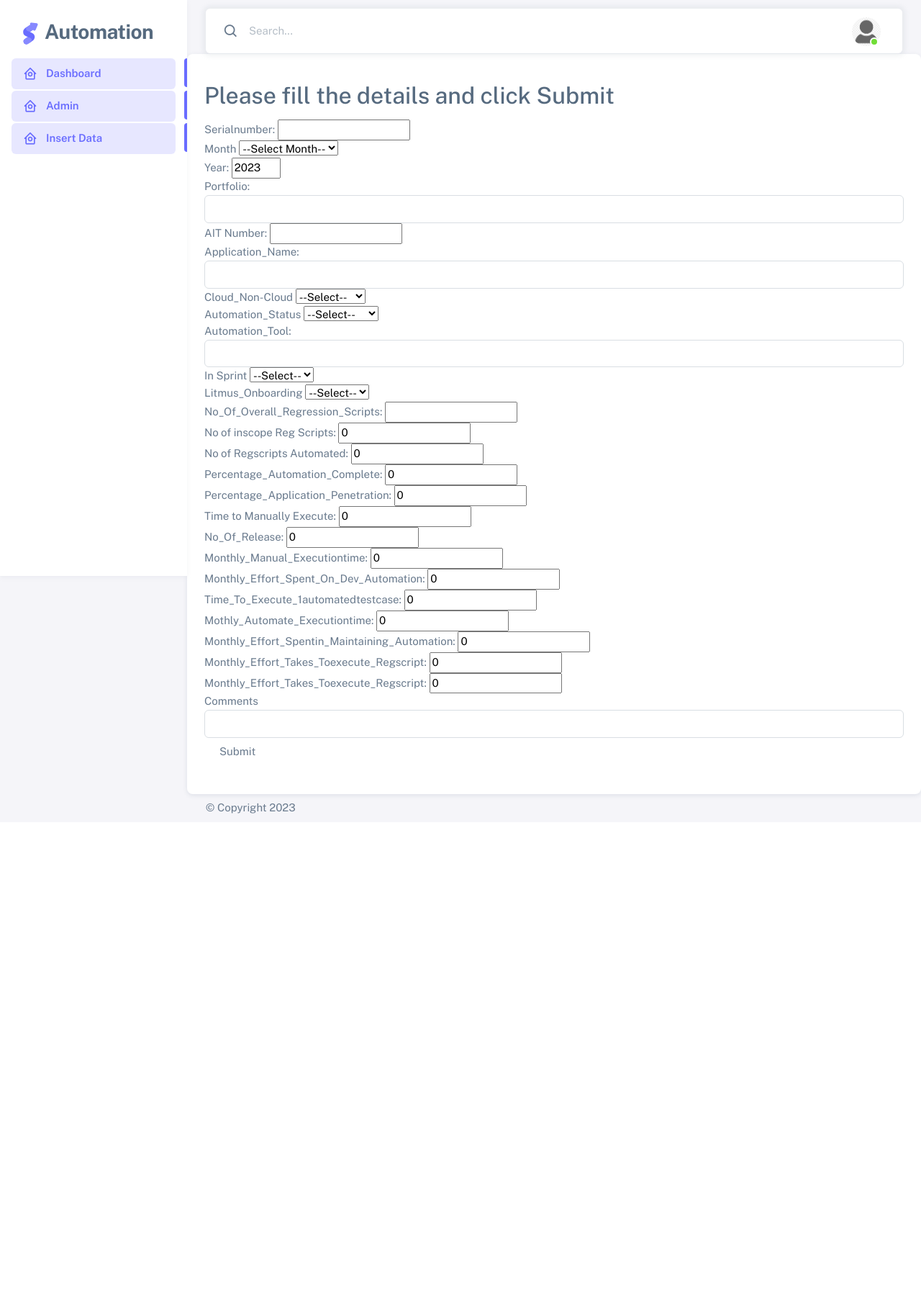
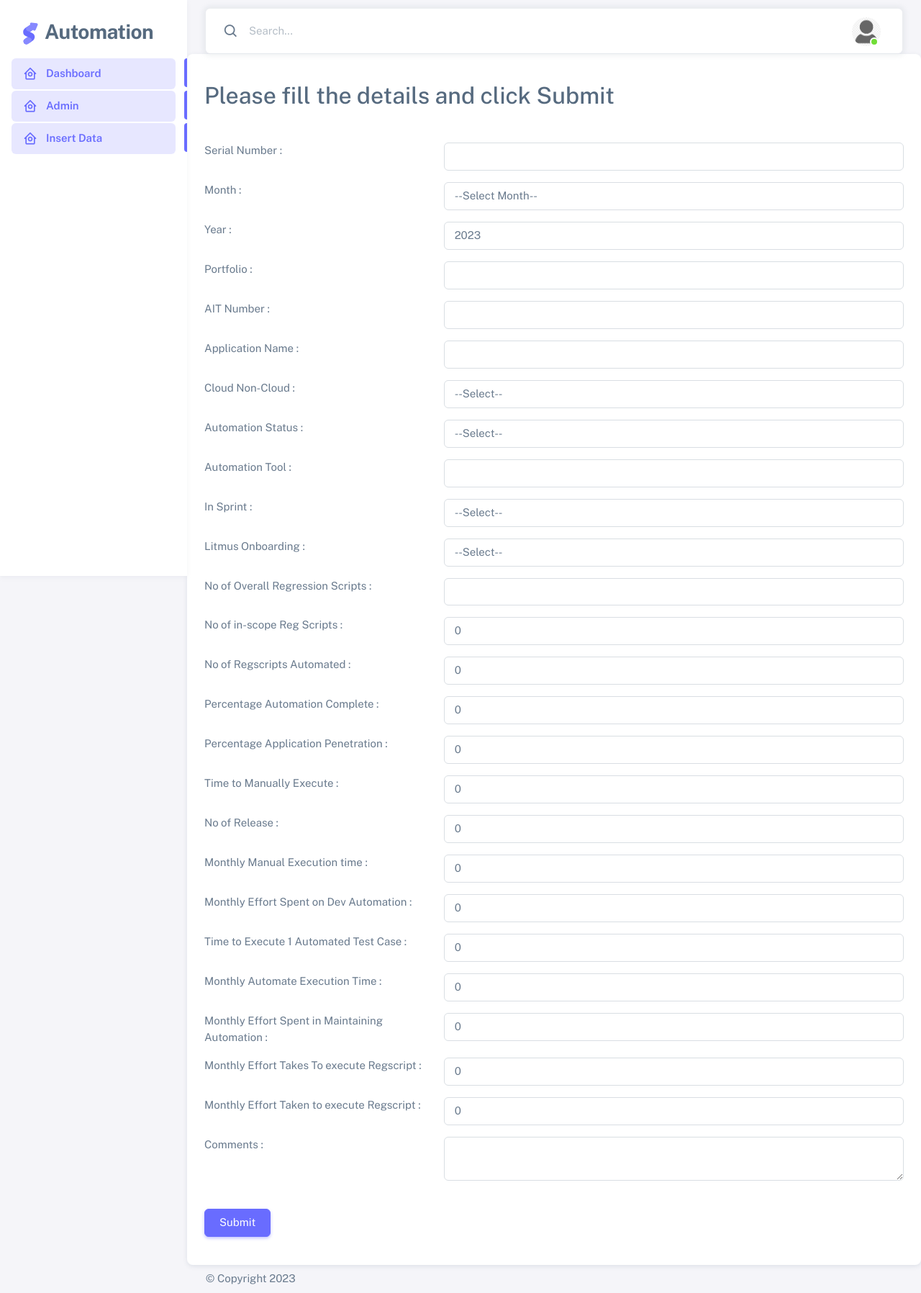
Before and after one commit to indhumano/Accenture_AutomationDashboard, a Django app: page /list/createdata/ in a window 1280 px wide. Shown: the whole page at 72% size. Before the commit the page ends 1130 px from the top, so only its background shows below. Run offline with Django 4.2, Linux system fonts and the light colour scheme; parts of the project's set-up code (start-up, migrations or seed data) failed here and were passed over; some libraries are stand-ins or nearby versions.

Commit message:
changed UI for data entry added existing entry filter based on search keyword in Search textbox minor bug fixes

```diff
--- a/dashboard_app/templates/Insert_automation_data.html
+++ b/dashboard_app/templates/Insert_automation_data.html
@@ -54,6 +54,7 @@
     <!--! Template customizer & Theme config files MUST be included after core stylesheets and helpers.js in the <head> section -->
     <!--? Config:  Mandatory theme config file contain global vars & default theme options, Set your preferred theme option in this file.  -->
     <script src="{% static 'assets/js/config.js' %}"></script>
+
   </head>
 
   <body>
@@ -120,7 +121,9 @@
                   </g>
                 </svg>
               </span>
+              <a href="{% url 'Dashboard' %}" class="menu-link" target="_blank">
                 <span class="app-brand-text demo menu-text fw-bolder ms-2">Automation</span>
+              </a>
             </a>
 
             <a href="javascript:void(0);" class="layout-menu-toggle menu-link text-large ms-auto d-block d-xl-none">
@@ -133,7 +136,7 @@
           <ul class="menu-inner py-1">
             <!-- Dashboard -->
             <li class="menu-item active">
-              <a href="Index.html" class="menu-link">
+              <a href="{% url 'Dashboard' %}" class="menu-link">
                 <i class="menu-icon tf-icons bx bx-home-circle"></i>
                 <div data-i18n="Analytics">Dashboard</div>
               </a>
@@ -173,7 +176,7 @@
                   <div class="navbar-nav align-items-center">
                     <div class="nav-item d-flex align-items-center">
                       <i class="bx bx-search fs-4 lh-0"></i>
-                      <input
+                      <input id="search"
                         type="text"
                         class="form-control border-0 shadow-none"
                         placeholder="Search..."
@@ -248,20 +251,25 @@
 
 
     <div class="card">
-      <div class="col-lg-12 col-md-12 order-1">
+      <div class="">
         <div class="card-body">
         <div class="insert_data_background">
             <h3>{{ message }}</h3>
+          <div class="mb-5">
             <h2>Please fill the details and click Submit</h2>
+          </div>
           <form class="form-horizontal" method="post" action="{% url 'Insert_automation_data' %}">
               {% csrf_token %}
-            <div class="form-group">
-              <label for="Serialnumber">Serialnumber:</label>
-              <input id="Serialnumber" name="serialnumber" type="number" required/>
+            <div class="form-group row mb-3">
+              <label for="Serialnumber" class="control-label col-lg-4">Serial Number :</label>
+              <div class="col-lg-8">
+                <input id="Serialnumber" name="serialnumber" type="number" class="form-control" required/>
               </div>
-            <div class="form-group">
-              <label for="month">Month</label>
-              <select id='month' name="month" onchange="show_month()" required>
+            </div>
+            <div class="form-group row mb-3">
+              <label for="month" class="control-label col-lg-4">Month :</label>
+              <div class="col-lg-8">
+                <select id='month' name="month" onchange="show_month()" class="form-control" required>
                     <option selected value=''>--Select Month--</option>
                     <option value='1'>Janaury</option>
                     <option value='2'>February</option>
@@ -277,145 +285,171 @@
                     <option value='12'>December</option>
                 </select>
               </div>
-            <div class="form-group">
-              <label for="year">Year:</label>
-              <input id="year" name="year" type="number" min="1900" max="2099" step="1" value="2023" required/>
             </div>
-
-            <div class="form-group">
-              <label for="portfolio">Portfolio:</label>
+            <div class="form-group row mb-3">
+              <label for="year" class="control-label col-lg-4">Year :</label>
+              <div class="col-lg-8">
+                <input id="year" name="year" type="number" min="1900" max="2099" step="1" value="2023" class="form-control" required/>
+              </div>
+            </div>
+            <div class="form-group row mb-3">
+              <label for="portfolio" class="control-label col-lg-4">Portfolio :</label>
+              <div class="col-lg-8">
                 <input type="text" name="portfolio" class="form-control" id="portfolio" required>
               </div>
-
-            <div class="form-group">
-              <label for="aitnumber">AIT Number:</label>
-              <input id="aitnumber" name="AIT_Number" type="number" required/>
             </div>
-
-            <div class="form-group">
-              <label for="application_name">Application_Name:</label>
+            <div class="form-group row mb-3">
+              <label for="aitnumber" class="control-label col-lg-4">AIT Number :</label>
+              <div class="col-lg-8">
+                <input id="aitnumber" name="AIT_Number" type="number" class="form-control" required/>
+              </div>
+            </div>
+            <div class="form-group row mb-3">
+              <label for="application_name" class="control-label col-lg-4">Application Name :</label>
+              <div class="col-lg-8">
                 <input type="text" name="application_name" class="form-control" id="application_name" required>
               </div>
-
-            <div class="form-group">
-              <label for="cloud_noncloud">Cloud_Non-Cloud</label>
-              <select id='cloud_noncloud' name="could_noncloud" required>
+            </div>
+            <div class="form-group row mb-3">
+              <label for="cloud_noncloud" class="control-label col-lg-4">Cloud Non-Cloud :</label>
+              <div class="col-lg-8">
+                <select id='cloud_noncloud' name="could_noncloud" class="form-control" required>
                     <option selected value=''>--Select--</option>
                     <option value='Cloud'>Cloud</option>
                     <option value='Noncloud'>Non-Cloud</option>
                 </select>
               </div>
-
-            <div class="form-group">
-              <label for="automation_status">Automation_Status</label>
-              <select id='automation_status' name="Automation_status" required>
+            </div>
+            <div class="form-group row mb-3">
+              <label for="automation_status" class="control-label col-lg-4">Automation Status :</label>
+              <div class="col-lg-8">
+                <select id='automation_status' name="Automation_status" class="form-control" required>
                     <option selected value=''>--Select--</option>
                     <option value='Not-started'>Not Started</option>
                     <option value='In-progress'>In-Progress</option>
                     <option value='Completed'>Completed</option>
                 </select>
               </div>
-
-            <div class="form-group">
-              <label for="automation_tool">Automation_Tool:</label>
+            </div>
+            <div class="form-group row mb-3">
+              <label for="automation_tool" class="control-label col-lg-4">Automation Tool :</label>
+              <div class="col-lg-8">
                 <input type="text" class="form-control" id="automation_tool" name="automation_tool" required>
               </div>
-
-            <div class="form-group">
-              <label for="insprint">In Sprint</label>
-              <select id='insprint' name="in_sprint" required>
+            </div>
+            <div class="form-group row mb-3">
+              <label for="insprint" class="control-label col-lg-4">In Sprint :</label>
+              <div class="col-lg-8">
+                <select id='insprint' name="in_sprint" class="form-control" required>
                     <option selected value=''>--Select--</option>
                     <option value='Yes'>Yes</option>
                     <option value='No'>No</option>
                 </select>
               </div>
-
-            <div class="form-group">
-              <label for="litmus_onboarding">Litmus_Onboarding</label>
-              <select id='litmus_onboarding' name="litmus_onboarding" required>
+            </div>
+            <div class="form-group row mb-3">
+              <label for="litmus_onboarding" class="control-label col-lg-4">Litmus Onboarding :</label>
+              <div class="col-lg-8">
+                <select id='litmus_onboarding' name="litmus_onboarding" class="form-control" required>
                     <option selected value=''>--Select--</option>
                     <option value='Yes'>Yes</option>
                     <option value='No'>No</option>
                 </select>
               </div>
-
-            <div class="form-group">
-              <label for="No_Of_Overall_Regression_Scripts">No_Of_Overall_Regression_Scripts:</label>
-              <input id="No_Of_Overall_Regression_Scripts" name="no_of_overall_regression_scripts" type="number" required/>
+            </div>
+            <div class="form-group row mb-3">
+              <label for="No_Of_Overall_Regression_Scripts" class="control-label col-lg-4">No of Overall Regression Scripts :</label>
+              <div class="col-lg-8">
+                <input id="No_Of_Overall_Regression_Scripts" name="no_of_overall_regression_scripts" type="number" class="form-control" required/>
+              </div>
+            </div>
+            <div class="form-group row mb-3">
+              <label for="no_of_inscope_reg_scripts" class="control-label col-lg-4">No of in-scope Reg Scripts :</label>
+              <div class="col-lg-8">
+                <input id="no_of_inscope_reg_scripts" name="no_of_inscope_reg_scripts" type="number"  min="0" value="0" step="any" class="form-control" required/>
+              </div>
+            </div>
+            <div class="form-group row mb-3">
+              <label for="no_of_inscope_reg_scripts" class="control-label col-lg-4">No of Regscripts Automated :</label>
+              <div class="col-lg-8">
+                <input id="no_of_regscripts_automated" name="no_of_regscripts_automated" type="number"  min="0" value="0" step="any" class="form-control" required/>
+              </div>
+            </div>
+            <div class="form-group row mb-3">
+              <label for="Percentage_Automation_Complete" class="control-label col-lg-4">Percentage Automation Complete :</label>
+              <div class="col-lg-8">
+                <input id="Percentage_Automation_Complete" name="percentage_automation_complete" type="number"  min="0" value="0" step="any" class="form-control" required/>
+              </div>
+            </div>
+            <div class="form-group row mb-3">
+              <label for="Percentage_Application_Penetration" class="control-label col-lg-4">Percentage Application Penetration :</label>
+              <div class="col-lg-8">
+                <input id="Percentage_Application_Penetration" name="percentage_application_penetration" type="number"  min="0" value="0" step="any" class="form-control" required/>
+              </div>
+            </div>
+            <div class="form-group row mb-3">
+              <label for="time_to_manuallyexecute" class="control-label col-lg-4">Time to Manually Execute :</label>
+              <div class="col-lg-8">
+                <input id="time_to_manuallyexecute" name="time_to_manuallyexecute" type="number"  min="0" value="0" step="any" class="form-control" required/>
+              </div>
+            </div>
+            <div class="form-group row mb-3">
+              <label for="No_Of_Release" class="control-label col-lg-4">No of Release :</label>
+              <div class="col-lg-8">
+                <input id="No_Of_Release" name="no_of_release" type="number"  min="0" value="0" step="any" class="form-control" required/>
+              </div>
+            </div>
+            <div class="form-group row mb-3">
+              <label for="Monthly_Manual_Executiontime" class="control-label col-lg-4">Monthly Manual Execution time :</label>
+              <div class="col-lg-8">
+                <input id="Monthly_Manual_Executiontime" name="monthly_manual_executiontime" type="number"  min="0" value="0" step="any" class="form-control" required/>
+              </div>
+            </div>
+            <div class="form-group row mb-3">
+              <label for="Monthly_Effort_Spent_On_Dev_Automation" class="control-label col-lg-4">Monthly Effort Spent on Dev Automation :</label>
+              <div class="col-lg-8">
+                <input id="Monthly_Effort_Spent_On_Dev_Automation" name="monthly_effort_spent_on_dev_automation" type="number"  min="0" value="0" step="any" class="form-control" required/>
+              </div>
+            </div>
+            <div class="form-group row mb-3">
+              <label for="Time_To_Execute_1automatedtestcase" class="control-label col-lg-4">Time to Execute 1 Automated Test Case :</label>
+              <div class="col-lg-8">
+                <input id="Time_To_Execute_1automatedtestcase" name="time_to_execute_1automatedtestcase" type="number"  min="0" value="0" step="any" class="form-control" required/>
+              </div>
+            </div>
+            <div class="form-group row mb-3">
+              <label for="Mothly_Automate_Executiontime" class="control-label col-lg-4">Monthly Automate Execution Time :</label>
+              <div class="col-lg-8">
+                <input id="Mothly_Automate_Executiontime" name="mothly_automate_executiontime" type="number"  min="0" value="0" step="any" class="form-control" required/>
+              </div>
+            </div>
+            <div class="form-group row mb-3">
+              <label for="Monthly_Effort_Spent_in_Maintaining_Automation" class="control-label col-lg-4">Monthly Effort Spent in Maintaining Automation :</label>
+              <div class="col-lg-8">
+                <input id="Monthly_Effort_Spent_in_Maintaining_Automation" name="monthly_effort_spentin_maintaining_automation" type="number"  min="0" value="0" step="any" class="form-control" required/>
+              </div>
+            </div>
+            <div class="form-group row mb-3">
+              <label for="Monthly_Effort_Takes_Toexecute_Regscript" class="control-label col-lg-4">Monthly Effort Takes To execute Regscript :</label>
+              <div class="col-lg-8">
+                <input id="Monthly_Effort_Takes_Toexecute_Regscript" name="monthly_effort_takes_toexecute_regscript" type="number"  min="0" value="0" step="any" class="form-control" required/>
+              </div>
+            </div>
+            <div class="form-group row mb-3">
+              <label for="Hours_Saved_Monthly" class="control-label col-lg-4">Monthly Effort Taken to execute Regscript :</label>
+              <div class="col-lg-8">
+                <input id="Hours_Saved_Monthly" name="hours_saved_monthly" type="number"  min="0" value="0" step="any" class="form-control" required/>
+              </div>
+            </div>
+            <div class="form-group row mb-3">
+              <label for="comment" class="control-label col-lg-4">Comments :</label>
+              <div class="col-lg-8">
+                <textarea name="comments" class="form-control" id="comment" required></textarea>
+              </div>
             </div>
 
-            <div class="form-group">
-              <label for="no_of_inscope_reg_scripts">No of inscope Reg Scripts:</label>
-              <input id="no_of_inscope_reg_scripts" name="no_of_inscope_reg_scripts" type="number"  min="0" value="0" step="any" required/>
-            </div>
-
-            <div class="form-group">
-              <label for="no_of_inscope_reg_scripts">No of Regscripts Automated:</label>
-              <input id="no_of_regscripts_automated" name="no_of_regscripts_automated" type="number"  min="0" value="0" step="any" required/>
-            </div>
-
-            <div class="form-group">
-              <label for="Percentage_Automation_Complete">Percentage_Automation_Complete:</label>
-              <input id="Percentage_Automation_Complete" name="percentage_automation_complete" type="number"  min="0" value="0" step="any" required/>
-            </div>
-
-            <div class="form-group">
-              <label for="Percentage_Application_Penetration">Percentage_Application_Penetration:</label>
-              <input id="Percentage_Application_Penetration" name="percentage_application_penetration" type="number"  min="0" value="0" step="any" required/>
-            </div>
-
-            <div class="form-group">
-              <label for="time_to_manuallyexecute">Time to Manually Execute:</label>
-              <input id="time_to_manuallyexecute" name="time_to_manuallyexecute" type="number"  min="0" value="0" step="any" required/>
-            </div>
-
-            <div class="form-group">
-              <label for="No_Of_Release">No_Of_Release:</label>
-              <input id="No_Of_Release" name="no_of_release" type="number"  min="0" value="0" step="any" required/>
-            </div>
-
-            <div class="form-group">
-              <label for="Monthly_Manual_Executiontime">Monthly_Manual_Executiontime:</label>
-              <input id="Monthly_Manual_Executiontime" name="monthly_manual_executiontime" type="number"  min="0" value="0" step="any" required/>
-            </div>
-
-            <div class="form-group">
-              <label for="Monthly_Effort_Spent_On_Dev_Automation">Monthly_Effort_Spent_On_Dev_Automation:</label>
-              <input id="Monthly_Effort_Spent_On_Dev_Automation" name="monthly_effort_spent_on_dev_automation" type="number"  min="0" value="0" step="any" required/>
-            </div>
-
-            <div class="form-group">
-              <label for="Time_To_Execute_1automatedtestcase">Time_To_Execute_1automatedtestcase:</label>
-              <input id="Time_To_Execute_1automatedtestcase" name="time_to_execute_1automatedtestcase" type="number"  min="0" value="0" step="any" required/>
-            </div>
-
-            <div class="form-group">
-              <label for="Mothly_Automate_Executiontime">Mothly_Automate_Executiontime:</label>
-              <input id="Mothly_Automate_Executiontime" name="mothly_automate_executiontime" type="number"  min="0" value="0" step="any" required/>
-            </div>
-
-            <div class="form-group">
-              <label for="Monthly_Effort_Spentin_Maintaining_Automation">Monthly_Effort_Spentin_Maintaining_Automation:</label>
-              <input id="Monthly_Effort_Spentin_Maintaining_Automation" name="monthly_effort_spentin_maintaining_automation" type="number"  min="0" value="0" step="any" required/>
-            </div>
-
-            <div class="form-group">
-              <label for="Monthly_Effort_Takes_Toexecute_Regscript">Monthly_Effort_Takes_Toexecute_Regscript:</label>
-              <input id="Monthly_Effort_Takes_Toexecute_Regscript" name="monthly_effort_takes_toexecute_regscript" type="number"  min="0" value="0" step="any" required/>
-            </div>
-
-            <div class="form-group">
-              <label for="Hours_Saved_Monthly">Monthly_Effort_Takes_Toexecute_Regscript:</label>
-              <input id="Hours_Saved_Monthly" name="hours_saved_monthly" type="number"  min="0" value="0" step="any" required/>
-            </div>
-
-            <div class="form-group">
-              <label for="comment">Comments</label>
-              <input type="textarea" name="comments" class="form-control" id="comment" required>
-            </div>
-
-
-             <button type="submit" class="btn btn-default">Submit</button>
+            <br>
+            <button type="submit" class="btn btn-primary">Submit</button>
 
           </form>
         </div>
@@ -449,7 +483,6 @@
 
       <!-- Overlay -->
       <div class="layout-overlay layout-menu-toggle"></div>
-    </div>
 
     <!-- / Layout wrapper -->
 
--- a/dashboard_app/urls.py
+++ b/dashboard_app/urls.py
@@ -1,11 +1,11 @@
 from django.contrib import admin
 from django.urls import path, include
-from .views import home, Insert_automation_data_view, table_automation_view, index, upload_excel, test
+from .views import home, Insert_automation_data_view, table_automation_view, index, upload_excel
 from django.contrib.auth.decorators import login_required
 
 urlpatterns = [
-    #path('', home, name='Index'),
-    path('', index.as_view(), name='Index'),
+    path('', home, name='Home'),
+    path('dashboard/', index.as_view(), name='Dashboard'),
     path('list/createdata/', Insert_automation_data_view, name='Insert_automation_data'),
     path('list/', table_automation_view.as_view(), name='table_automation'),
     path('upload_excel/', upload_excel, name='upload_excel'),
--- a/dashboard_app/views.py
+++ b/dashboard_app/views.py
@@ -1,4 +1,4 @@
-from django.shortcuts import render
+from django.shortcuts import render, redirect
 from django.http import HttpResponseRedirect
 from .forms import Insert_automation_data
 from django.views import generic
@@ -10,7 +10,7 @@ from django.db import transaction
 
 # Create your views here.
 def home(request):
-    return render(request, "Index.html", context={})
+    return redirect('Dashboard')
 
 class index(generic.ListView):
     model = automation_db
```
Also changed, not shown: dashboard_app/templates/Index.html (+36 -7 lines). Lines whose indentation alone changed are shown as unchanged.
